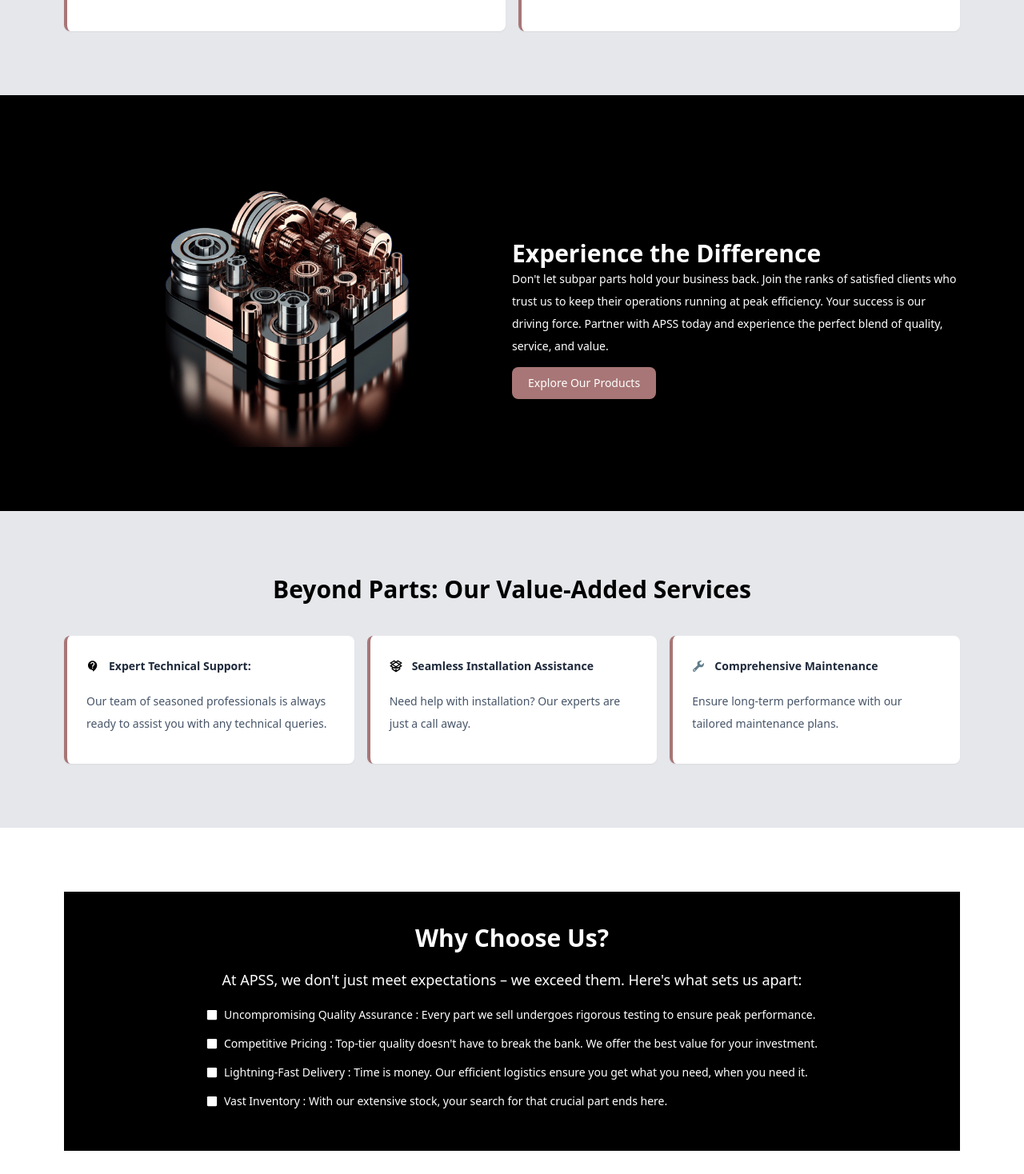
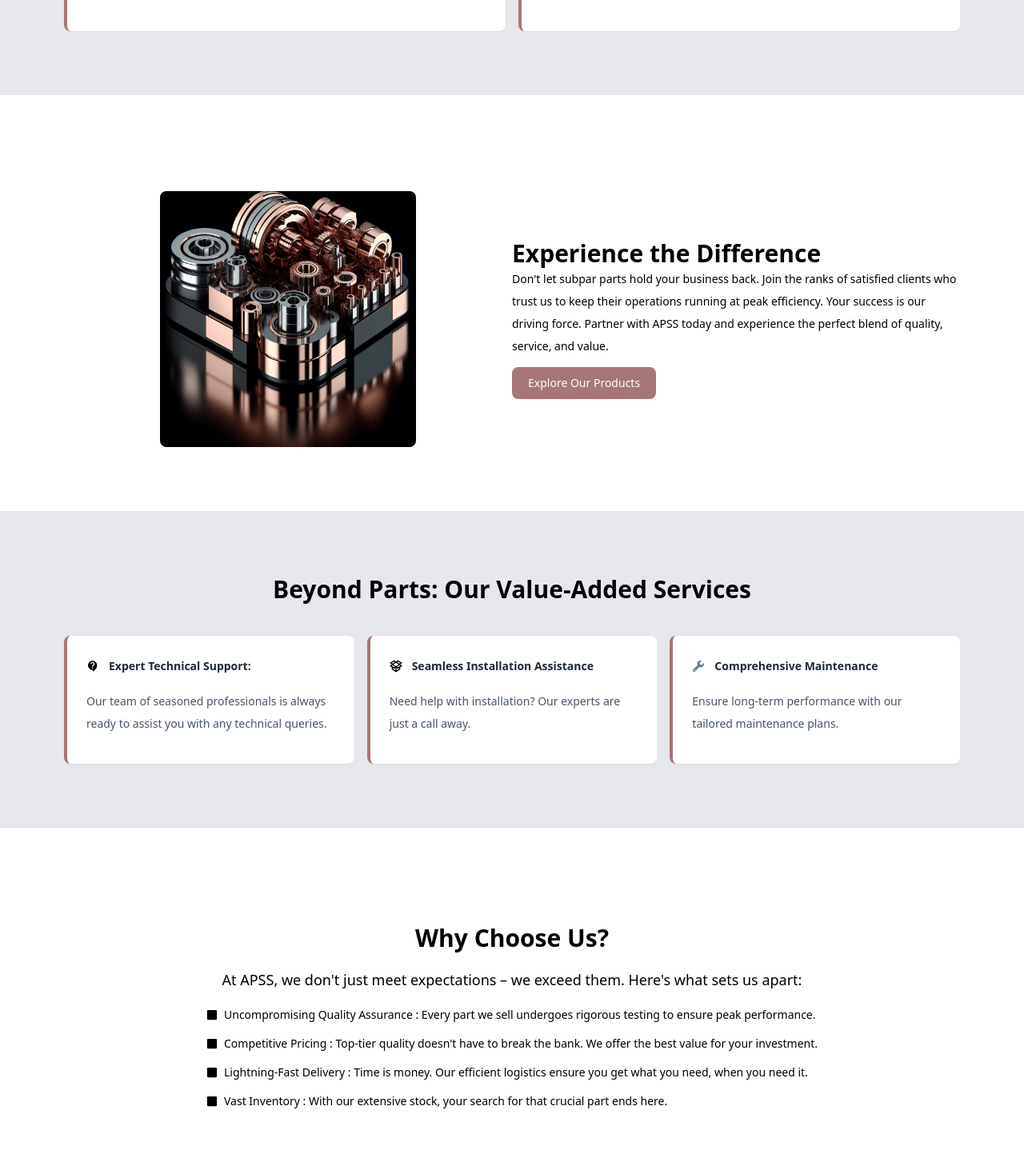
Before and after one commit to anjugeorge/APSS-ManufacturingParts, a React (Vite) app: page / in a window 1280 px wide. Shown: the part 902-2370 px from the top of the page at 80% size. Built offline with nearby package versions, Linux system fonts and the light colour scheme; no server answers; a web font is replaced by a local one.

Commit message:
changed bg color

```diff
--- a/src/componenets/Pages/HomePage/HomePage.jsx
+++ b/src/componenets/Pages/HomePage/HomePage.jsx
@@ -114,7 +114,7 @@ const HomePage = () => {
       </section>
 
       <section>
-        <div className="container bg-black py-20">
+        <div className="container  py-20">
           <div className="grid grid-cols-1 md:grid-cols-2  pt-10">
             <div
               className="mx-auto "
@@ -127,7 +127,7 @@ const HomePage = () => {
                 alt="image description"
               />
             </div>{" "}
-            <div className="text-center md:text-start my-auto  text-white">
+            <div className="text-center md:text-start my-auto  ">
               <h1 className="lg:text-3xl md:text-2xl text-lg text-center md:text-start font-bold ">
                 Experience the Difference
               </h1>
@@ -151,7 +151,7 @@ const HomePage = () => {
             </div>
           </div>
           {table && (
-            <div className="relative bg-gray-200">
+            <div className="relative">
               <div className="absolute -top-10 right-0">
                 {" "}
                 <button
@@ -199,8 +199,8 @@ const HomePage = () => {
 
       <section className="">
         <div className="container py-20">
-          <div className="grid grid-cols-1 gap-4 bg-black py-10 px-5">
-            <div className="text-white">
+          <div className="grid grid-cols-1 gap-4 py-10 px-5">
+            <div>
               <h1 className="lg:text-3xl md:text-2xl text-lg text-center font-bold pb-5 ">
                 Why Choose Us?
               </h1>
@@ -210,7 +210,7 @@ const HomePage = () => {
               </p>
             </div>
             <div
-              className="mx-auto text-white"
+              className="mx-auto "
               data-aos="fade-up"
               data-aos-duration="1500"
             >
```
